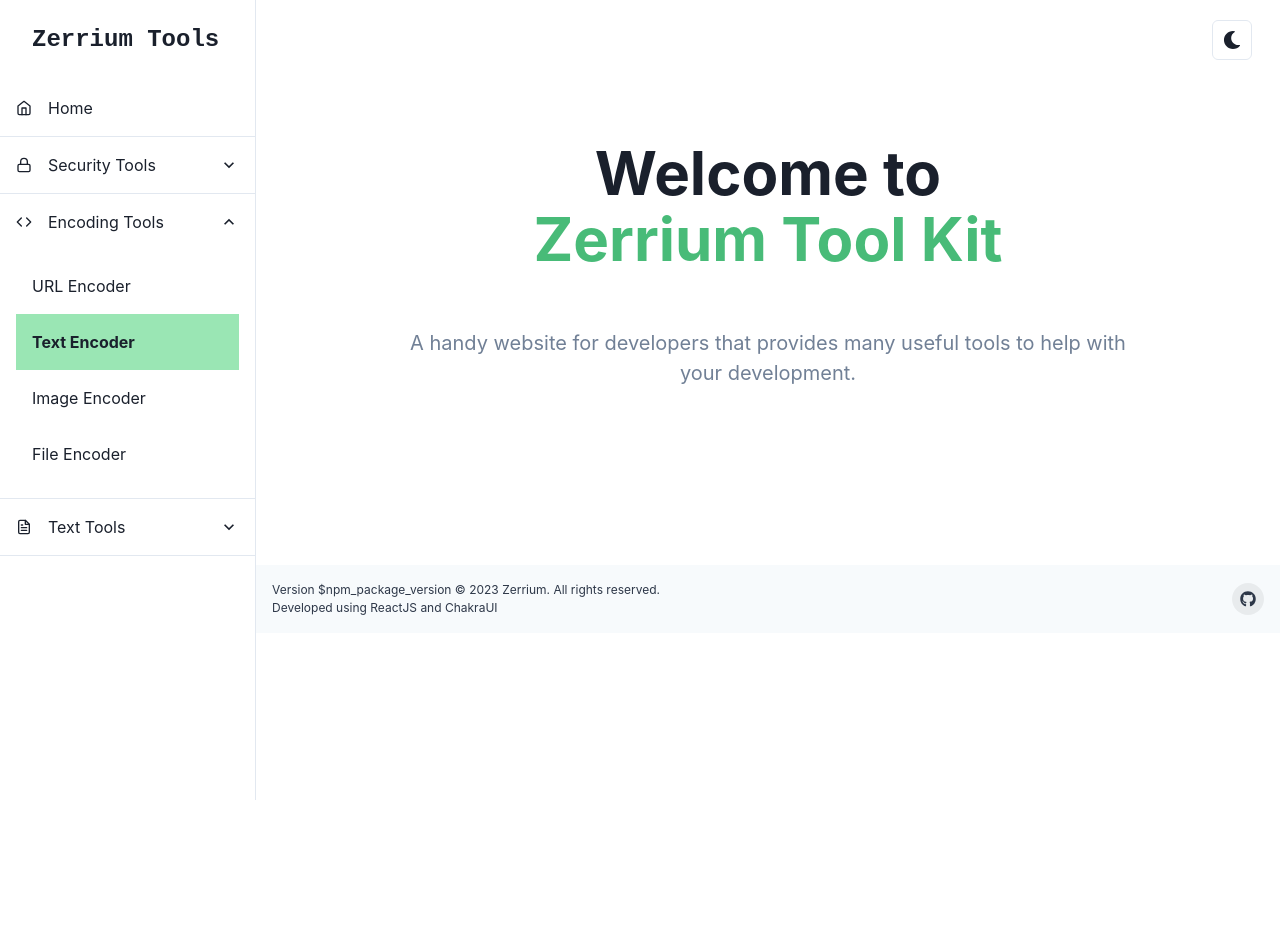
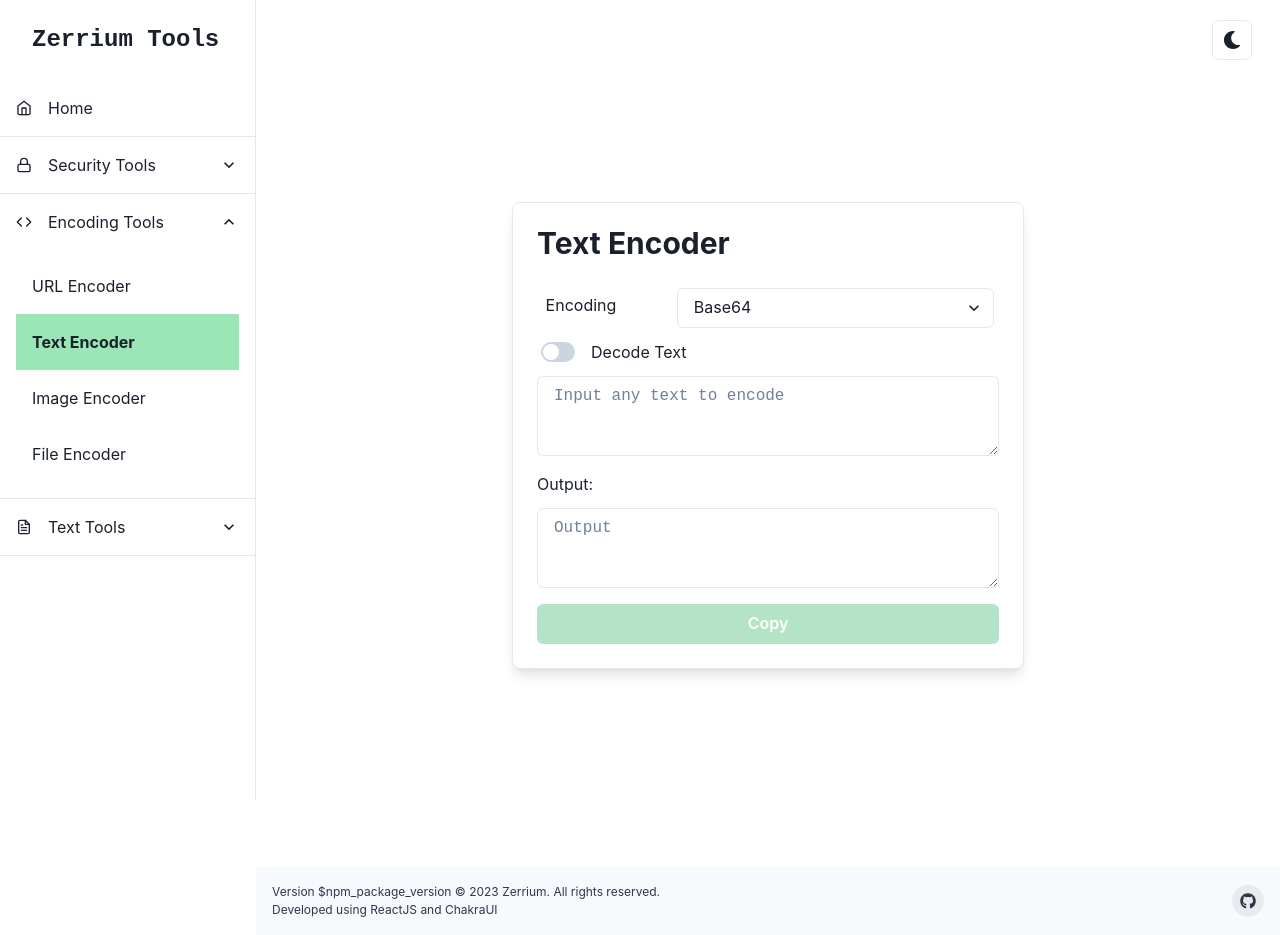
Before and after one commit to zerrium/zerrium-tools, a React (Create React App) app: page /text-encoder in a window 1280 px wide. Before the commit the page ends 800 px from the top, so only its background shows below. Built offline with nearby package versions, Linux system fonts and the light colour scheme.

Commit message:
Added text encoder

```diff
--- /dev/null
+++ b/src/pages/Encoding Tools/TextEncoder.tsx
@@ -0,0 +1,157 @@
+import Page from "../../components/Page";
+import React, { ChangeEvent, useEffect, useState } from "react";
+import {
+  Button,
+  Flex,
+  FormControl,
+  Heading, Select,
+  Stack,
+  Switch,
+  Text,
+  Textarea,
+  useColorModeValue,
+  useToast
+} from "@chakra-ui/react";
+
+const encodings: { label: string, key: number | string }[] = [
+  { label: "Binary", key: 2 },
+  { label: "Octal", key: 8 },
+  { label: "Decimal", key: 10},
+  { label: "Hexadecimal", key: 16 },
+  { label: "Base64", key: "Base64" }
+]
+
+export function TextEncoder() {
+  const [textBoxInput, setTextBoxInput] = useState<string>("")
+  const [textBoxOutput, setTextBoxOutput] = useState<string>("")
+  const [decode, setDecode] = useState<boolean>(false)
+  const [error, setError] = useState<boolean>(false)
+  const [encoding, setEncoding] = useState<string | number>(encodings[4].key)
+
+  const toast = useToast({
+    position: "top",
+    duration: 2000,
+    status: "success"
+  })
+
+  const onChangeInput = (e: ChangeEvent<HTMLTextAreaElement>) => {
+    setTextBoxInput(e.target.value)
+  }
+
+  const onChangeSwitch = (e: ChangeEvent<HTMLInputElement>) => {
+    const toggle = e.target.checked
+    setDecode(toggle)
+    if (textBoxOutput.length !== 0) {
+      setTextBoxInput(error ? "" : textBoxOutput)
+    }
+  }
+
+  const onChangeSelect = (e: ChangeEvent<HTMLSelectElement>) => {
+    setEncoding(e.target.value)
+  }
+
+  const onClickCopy = () => {
+    navigator.clipboard.writeText(textBoxOutput)
+    toast({ description: 'Copied!' })
+  }
+
+  useEffect(() => {
+    try {
+      const result = encoding === "Base64" ? (
+        decode ? atob(textBoxInput) : btoa(textBoxInput)
+      ) : (
+        decode ?
+          textBoxInput.split(' ').map((c) => parseInt(c, encoding as number)).map((c) => String.fromCharCode(c)).join('') :
+          textBoxInput.split('').map((c) => c.charCodeAt(0).toString(encoding as number)).join(' ')
+      )
+      setTextBoxOutput(result)
+      setError(false)
+    } catch (e) {
+      setTextBoxOutput("Invalid input!")
+      setError(true)
+    }
+  }, [textBoxInput, encoding, decode])
+
+  return (
+    <Page>
+      <Flex
+        minH={'100vh'}
+        align={'center'}
+        justify={'center'}>
+        <Stack
+          spacing={4}
+          w={'full'}
+          maxW={'lg'}
+          bg={useColorModeValue('white', 'gray.700')}
+          rounded={'lg'}
+          boxShadow={'lg'}
+          borderWidth={1}
+          borderColor={useColorModeValue('gray.200', 'gray.700')}
+          p={6}
+          mt={12}
+          mb={2}>
+          <Heading lineHeight={1.1} fontSize={{ base: '2xl', md: '3xl' }}>
+            Text {decode ? "Decoder" : "Encoder"}
+          </Heading>
+          <FormControl id="url">
+            <Stack direction="row" w="100%" my={3}>
+              <Stack direction="row" w="28%" px={"1%"}>
+                <Text mx={1} mt="5%">Encoding</Text>
+              </Stack>
+              <Stack direction="row" w="72%" px={"1%"}>
+                <Select placeholder="Select Encoding..." value={encoding} onChange={onChangeSelect}>
+                  {encodings.map((en) => (
+                    <option value={en.key} key={en.key}>{en.label}</option>
+                  ))}
+                </Select>
+              </Stack>
+            </Stack>
+
+            <Stack direction="row" w="100%" mb={3}>
+              <Switch colorScheme='green'
+                      mx={1} mt="0.6%"
+                      isChecked={decode}
+                      onChange={onChangeSwitch}/>
+              <Text mx={1}>Decode Text</Text>
+            </Stack>
+
+            <Textarea
+              placeholder={"Input any text to " + (decode ? "decode" : "encode")}
+              _placeholder={{ color: 'gray.500' }}
+              value={textBoxInput}
+              onChange={onChangeInput}
+              fontFamily="monospace"
+              mb={4}
+            />
+
+            <Text mb={3}>Output:</Text>
+            <Textarea
+              readOnly={true}
+              placeholder="Output"
+              _placeholder={{ color: 'gray.500' }}
+              value={textBoxOutput}
+              fontFamily="monospace"
+              fontWeight={error ? "bold" : "none"}
+              textColor={
+                useColorModeValue(
+                  error ? "#f01818" : "current",
+                  error ? "#fa3232" : "current")
+              }
+            />
+          </FormControl>
+          <Button
+            bg={useColorModeValue("green.400", "green.600")}
+            color={'white'}
+            _hover={{
+              bg: useColorModeValue("green.600", "green.400"),
+            }}
+            onClick={onClickCopy}
+            isDisabled={textBoxOutput.length === 0 || error}
+          >
+            Copy
+          </Button>
+        </Stack>
+      </Flex>
+    </Page>
+  )
+}
--- a/src/routes.tsx
+++ b/src/routes.tsx
@@ -7,6 +7,7 @@ import { UuidValidator } from "./pages/Security Tools/UuidValidator";
 import { PasswordGenerator } from "./pages/Security Tools/PasswordGenerator";
 import { HashCalculator } from "./pages/Security Tools/HashCalculator";
 import { UrlEncoder } from "./pages/Encoding Tools/UrlEncoder";
+import { TextEncoder } from "./pages/Encoding Tools/TextEncoder";
 
 interface LinkItemProps {
   name: string
@@ -32,7 +33,7 @@ export const LinkItems: Array<LinkItemProps> = [
     name: 'Encoding Tools', icon: FiCode,
     child: [
       { name: "URL Encoder", link: "url-encoder", element: <UrlEncoder/> },
-      { name: "Text Encoder", link: "text-encoder", element: <Home/> },
+      { name: "Text Encoder", link: "text-encoder", element: <TextEncoder/> },
       { name: "Image Encoder", link: "image-encoder", element: <Home/> },
       { name: "File Encoder", link: "file-encoder", element: <Home/> }
     ]
```
